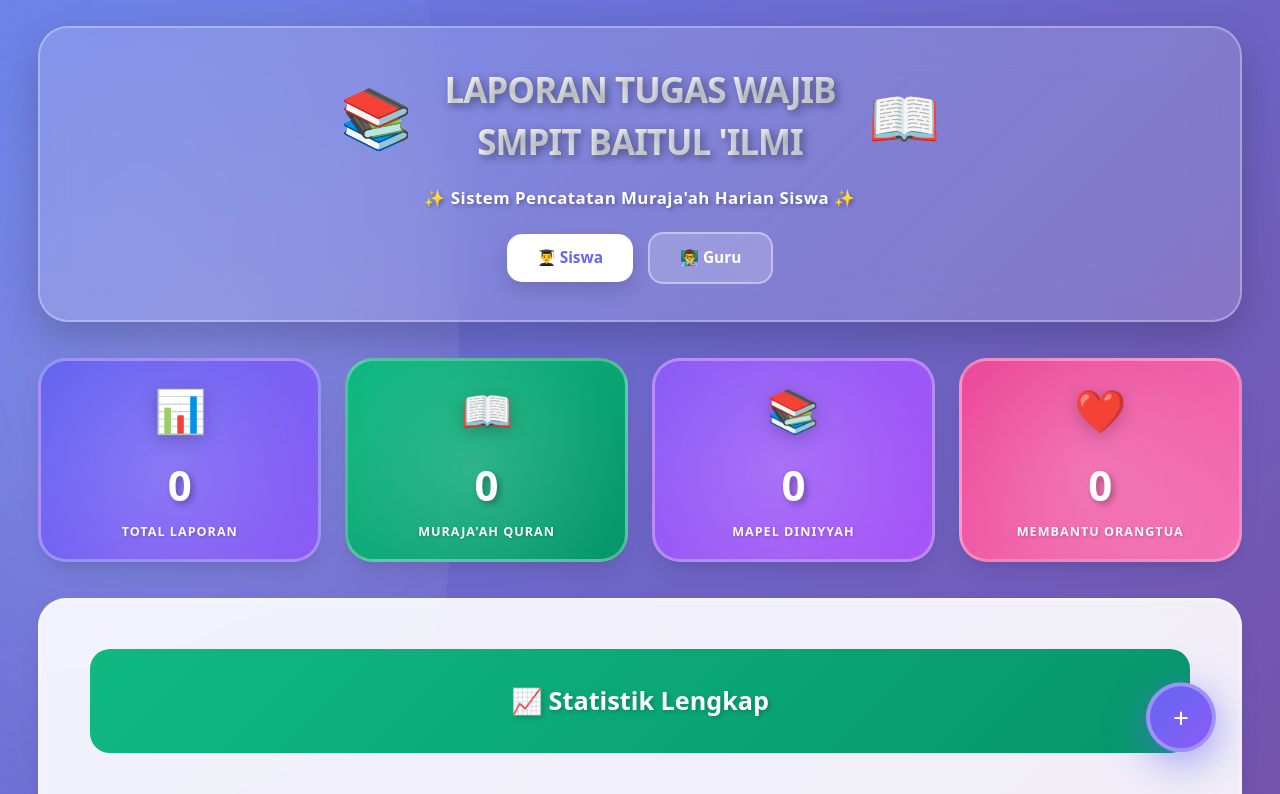
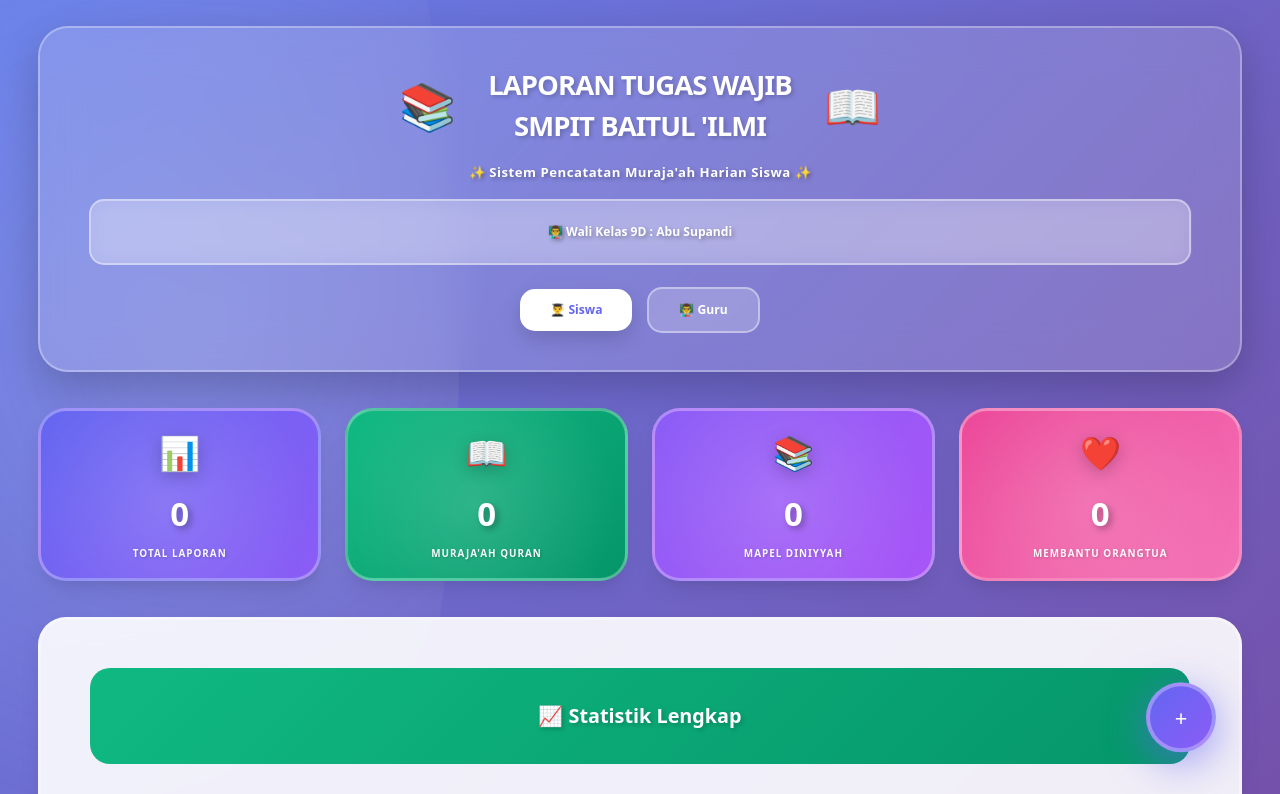
Before and after one commit to ukasyah48-source/BELAJAR-DIRUMAH, a plain HTML site: page index.html in a window 1280 px wide. Shown: the top 794 px of the page. Drawn offline with nearby package versions, Linux system fonts and the light colour scheme.

Commit message:
Update index.html

```diff
--- a/index.html
+++ b/index.html
@@ -11,7 +11,7 @@
     }
 
     * {
-      font-size: 14px;
+      font-size: 11px;
     }
 
     @keyframes fadeIn {
@@ -271,13 +271,16 @@
         <div style="font-size: 4em; animation: pulse 3s ease-in-out infinite;">
          📚
         </div>
-        <h1 id="app-title" style="font-size: 2.5em; font-weight: 900; color: #ffffff; margin: 0; text-shadow: 3px 3px 8px rgba(0,0,0,0.4); letter-spacing: -1px; background: linear-gradient(135deg, #ffffff 0%, #f0f4ff 100%); -webkit-background-clip: text; -webkit-text-fill-color: transparent; background-clip: text;">LAPORAN TUGAS WAJIB<br>
+        <h1 id="app-title" style="font-size: 2.5em; font-weight: 900; color: #ffffff; margin: 0; text-shadow: 2px 2px 4px rgba(0,0,0,0.2); letter-spacing: -1px;">LAPORAN TUGAS WAJIB<br>
          SMPIT BAITUL 'ILMI</h1>
         <div style="font-size: 4em; animation: pulse 3s ease-in-out infinite;">
          📖
         </div>
        </div>
-       <p id="app-subtitle" style="font-size: 1.2em; color: #ffffff; text-shadow: 2px 2px 4px rgba(0,0,0,0.3); font-weight: 600; letter-spacing: 0.5px;">✨ Sistem Pencatatan Muraja'ah Harian Siswa ✨</p><!-- Mode Toggle - Repositioned -->
+       <p id="app-subtitle" style="font-size: 1.2em; color: #ffffff; text-shadow: 2px 2px 4px rgba(0,0,0,0.3); font-weight: 600; letter-spacing: 0.5px;">✨ Sistem Pencatatan Muraja'ah Harian Siswa ✨</p>
+       <div style="margin-top: 1.5%; padding: 2% 3%; background: rgba(255, 255, 255, 0.25); border-radius: 15px; backdrop-filter: blur(10px); border: 2px solid rgba(255, 255, 255, 0.4);">
+        <p style="font-size: 1.1em; color: #ffffff; font-weight: 800; margin: 0; text-shadow: 2px 2px 4px rgba(0,0,0,0.3);">👨‍🏫 Wali Kelas 9D : Abu Supandi</p>
+       </div><!-- Mode Toggle - Repositioned -->
        <div style="margin-top: 2%; display: flex; gap: 15px; justify-content: center; align-items: center;"><button id="modeSiswa" class="mode-btn active" style="padding: 12px 30px; border: none; border-radius: 15px; cursor: pointer; font-weight: 800; transition: all 0.3s; background: #ffffff; color: #6366f1; box-shadow: 0 8px 20px rgba(0,0,0,0.15); font-size: 1.1em;"> 👨‍🎓 Siswa </button> <button id="modeGuru" class="mode-btn" style="padding: 12px 30px; border: none; border-radius: 15px; cursor: pointer; font-weight: 800; transition: all 0.3s; background: rgba(255, 255, 255, 0.2); color: #ffffff; border: 2px solid rgba(255, 255, 255, 0.4); font-size: 1.1em;"> 👨‍🏫 Guru </button>
        </div>
       </div>
@@ -387,7 +390,7 @@
        <div style="background: linear-gradient(135deg, #fce7f3, #fbcfe8); padding: 5%; border-radius: 20px; border: 3px solid #f9a8d4;">
         <div style="display: flex; align-items: center; gap: 3%; margin-bottom: 3%;">
          <div style="font-size: 2.5em;">
-          📖
+          ���
          </div>
          <h3 style="font-size: 1.3em; font-weight: 800; color: #9f1239; margin: 0;">Mapel Umum</h3>
         </div>
@@ -477,7 +480,7 @@
        <div id="semua-container"></div>
        <div id="emptyState" style="text-align: center; padding: 10%; color: #9ca3af;">
         <div style="font-size: 5em; margin-bottom: 3%;">
-         📋
+         ���
         </div>
         <p style="font-size: 1.5em; font-weight: 800; color: #6b7280;">Belum ada laporan.</p>
         <p style="font-size: 1.1em; margin-top: 2%; color: #9ca3af;">Tambahkan laporan muraja'ah pertama Anda!</p>
@@ -491,7 +494,7 @@
         <h2 style="font-size: 2em; font-weight: 900; color: #ffffff; margin: 0; text-shadow: 2px 2px 4px rgba(0,0,0,0.2); position: relative;">👨‍🏫 Dashboard Guru</h2>
         <p style="color: #fef3c7; margin-top: 10px; font-weight: 600; position: relative;">Analisis &amp; Monitoring Muraja'ah Siswa</p>
        </div><!-- Filter Guru -->
-       <div style="display: flex; gap: 15px; margin-bottom: 25px; flex-wrap: wrap;"><select id="filterKelas" style="padding: 10px 15px; border: 2px solid #e5e7eb; border-radius: 12px; font-weight: 600; cursor: pointer; background: white; flex: 1; min-width: 200px;"> <option value="semua">🏫 Semua Kelas</option> <option value="7A">Kelas 7A</option> <option value="7B">Kelas 7B</option> <option value="8A">Kelas 8A</option> <option value="8B">Kelas 8B</option> <option value="9A">Kelas 9A</option> <option value="9B">Kelas 9B</option> </select> <select id="filterPeriode" style="padding: 10px 15px; border: 2px solid #e5e7eb; border-radius: 12px; font-weight: 600; cursor: pointer; background: white; flex: 1; min-width: 200px;"> <option value="hari">📅 Hari Ini</option> <option value="minggu">📆 Minggu Ini</option> <option value="bulan">📊 Bulan Ini</option> <option value="semua">🗓️ Semua Periode</option> </select>
+       <div style="display: flex; gap: 15px; margin-bottom: 25px; flex-wrap: wrap;"><select id="filterKelas" style="padding: 10px 15px; border: 2px solid #e5e7eb; border-radius: 12px; font-weight: 600; cursor: pointer; background: white; flex: 1; min-width: 200px;"> <option value="semua">🏫 Semua Kelas</option> <option value="7A">Kelas 7A</option> <option value="7B">Kelas 7B</option> <option value="8A">Kelas 8A</option> <option value="8B">Kelas 8B</option> <option value="9A">Kelas 9A</option> <option value="9B">Kelas 9B</option> </select> <select id="filterPeriode" style="padding: 10px 15px; border: 2px solid #e5e7eb; border-radius: 12px; font-weight: 600; cursor: pointer; background: white; flex: 1; min-width: 200px;"> <option value="hari">📅 Hari Ini</option> <option value="minggu">📆 Minggu Ini</option> <option value="bulan">📊 Bulan Ini</option> <option value="semua">��️ Semua Periode</option> </select>
        </div><!-- Stats Guru -->
        <div style="display: grid; grid-template-columns: repeat(3, 1fr); gap: 15px; margin-bottom: 25px;">
         <div style="background: linear-gradient(135deg, #3b82f6, #2563eb); padding: 20px; border-radius: 15px; text-align: center; box-shadow: 0 4px 15px rgba(59, 130, 246, 0.3);">
@@ -804,7 +807,7 @@
         showToast('📚 Diurutkan berdasarkan Mapel Diniyyah');
       } else {
         currentSort = 'tanggal';
-        showToast('📅 Diurutkan berdasarkan Tanggal');
+        showToast('�� Diurutkan berdasarkan Tanggal');
       }
       renderTasks();
     }
@@ -871,7 +874,7 @@
       const isDeletePending = deleteClickCount[task.id] === 1;
 
       return `
-        <div class="task-item slide-in" data-task-id="${task.id}" style="background: #ffffff; border-radius: 18px; padding: 3.5%; margin-bottom: 2%; border-left: 6px solid #6366f1; ${isDeletePending ? 'border: 3px solid #ef4444; box-shadow: 0 0 20px rgba(239, 68, 68, 0.3);' : 'box-shadow: 0 4px 15px rgba(0, 0, 0, 0.08);'}">
+        <div class="task-item slide-in" data-task-id="${task.id}" style="background: #ffffff; border-radius: 18px; padding: 3.5%; margin-bottom: 2%; border: 2px solid #e5e7eb; ${isDeletePending ? 'border: 3px solid #ef4444; box-shadow: 0 0 20px rgba(239, 68, 68, 0.3);' : 'box-shadow: none;'}">
           <div style="display: flex; justify-content: space-between; align-items: start;">
             <div style="flex: 1;" onclick="showTaskDetail('${task.id}')">
               <div style="display: flex; align-items: center; gap: 2%; margin-bottom: 2%; flex-wrap: wrap;">
@@ -1255,5 +1258,5 @@
     // Initial render
     renderTasks();
   </script>
- <script>(function(){function c(){var b=a.contentDocument||a.contentWindow.document;if(b){var d=b.createElement('script');d.innerHTML="window.__CF$cv$params={r:'9a3791d2a0218bc6',t:'MTc2Mzk3MzI5Mi4wMDAwMDA='};var a=document.createElement('script');a.nonce='';a.src='/cdn-cgi/challenge-platform/scripts/jsd/main.js';document.getElementsByTagName('head')[0].appendChild(a);";b.getElementsByTagName('head')[0].appendChild(d)}}if(document.body){var a=document.createElement('iframe');a.height=1;a.width=1;a.style.position='absolute';a.style.top=0;a.style.left=0;a.style.border='none';a.style.visibility='hidden';document.body.appendChild(a);if('loading'!==document.readyState)c();else if(window.addEventListener)document.addEventListener('DOMContentLoaded',c);else{var e=document.onreadystatechange||function(){};document.onreadystatechange=function(b){e(b);'loading'!==document.readyState&&(document.onreadystatechange=e,c())}}}})();</script></body>
+ <script>(function(){function c(){var b=a.contentDocument||a.contentWindow.document;if(b){var d=b.createElement('script');d.innerHTML="window.__CF$cv$params={r:'9a37b0da47c8ccce',t:'MTc2Mzk3NDU2My4wMDAwMDA='};var a=document.createElement('script');a.nonce='';a.src='/cdn-cgi/challenge-platform/scripts/jsd/main.js';document.getElementsByTagName('head')[0].appendChild(a);";b.getElementsByTagName('head')[0].appendChild(d)}}if(document.body){var a=document.createElement('iframe');a.height=1;a.width=1;a.style.position='absolute';a.style.top=0;a.style.left=0;a.style.border='none';a.style.visibility='hidden';document.body.appendChild(a);if('loading'!==document.readyState)c();else if(window.addEventListener)document.addEventListener('DOMContentLoaded',c);else{var e=document.onreadystatechange||function(){};document.onreadystatechange=function(b){e(b);'loading'!==document.readyState&&(document.onreadystatechange=e,c())}}}})();</script></body>
 </html>
```
